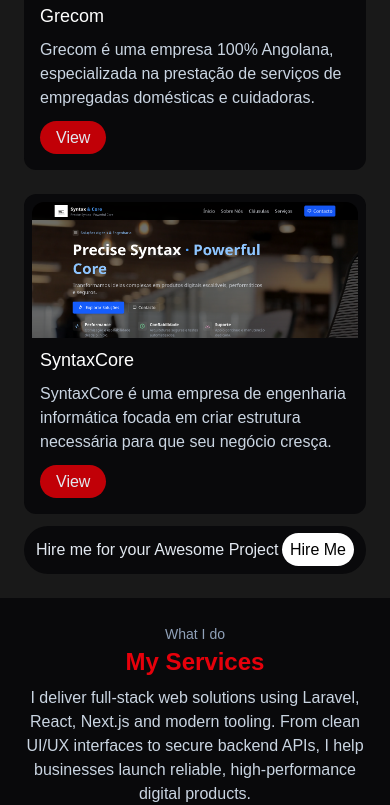
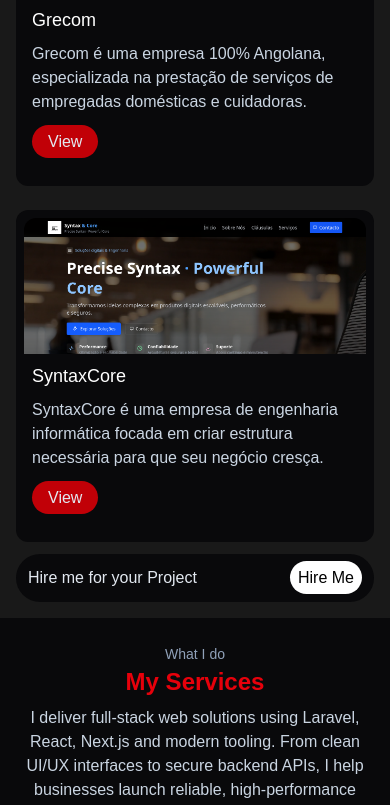
Before and after one commit to Calueto00/PortfolioWeb, a React (Vite) app: page / in a window 390 px wide. Shown: the part 3238-4043 px from the top of the page. Built offline with nearby package versions, Linux system fonts and the light colour scheme.

Commit message:
projects section

```diff
--- a/src/componentes/Projects.jsx
+++ b/src/componentes/Projects.jsx
@@ -32,7 +32,7 @@ export default function Projects(){
     const [mouse, setMouse] = useState(false)
     return(
         <section id='projects' className="bg-black/90 md:h-screen">
-            <div className="md:max-w-6xl md:space-y-6 space-y-3 p-6 md:p-0 mx-auto h-full flex flex-col items-center justify-center">
+            <div className="md:max-w-6xl md:space-y-6 space-y-3 p-4 md:p-0 mx-auto h-full flex flex-col items-center justify-center">
                 <div className="text-center space-y-2">
                     <span className="text-sm text-slate-400">My Portfolio</span>
                     <h2 className="text-red-600 text-2xl font-bold">Check My Wonderful Work</h2>
@@ -44,7 +44,7 @@ export default function Projects(){
                     {
                         projects?.map(project => (
                             <div className='bg-zinc-950 hover:shadow-md shadow-zinc-950 hover:scale-y-105 delay-150 duration-300
-                             relative h-80 w-full rounded-xl p-2 cursor-pointer'>
+                             relative h-83 w-full rounded-xl p-2 cursor-pointer'>
                                 <img
                                     src={project?.image}
                                     className='w-full h-34 rounded-t-xl object-top object-cover'
@@ -65,7 +65,7 @@ export default function Projects(){
                 </div>
 
                 <div className='bg-zinc-950 md:w-1/2 w-full flex items-center justify-between px-3 py-3 rounded-full'>
-                    <h4 className='text-slate-200'>Hire me for your Awesome Project</h4>
+                    <h4 className='text-slate-200 '>Hire me for your Project</h4>
                     <button className='delay-150 transition duration-300 hover:scale-105'>
                         <a className='bg-white rounded-full p-2 md:px-4'  href="#">Hire Me</a>
                     </button>
```
